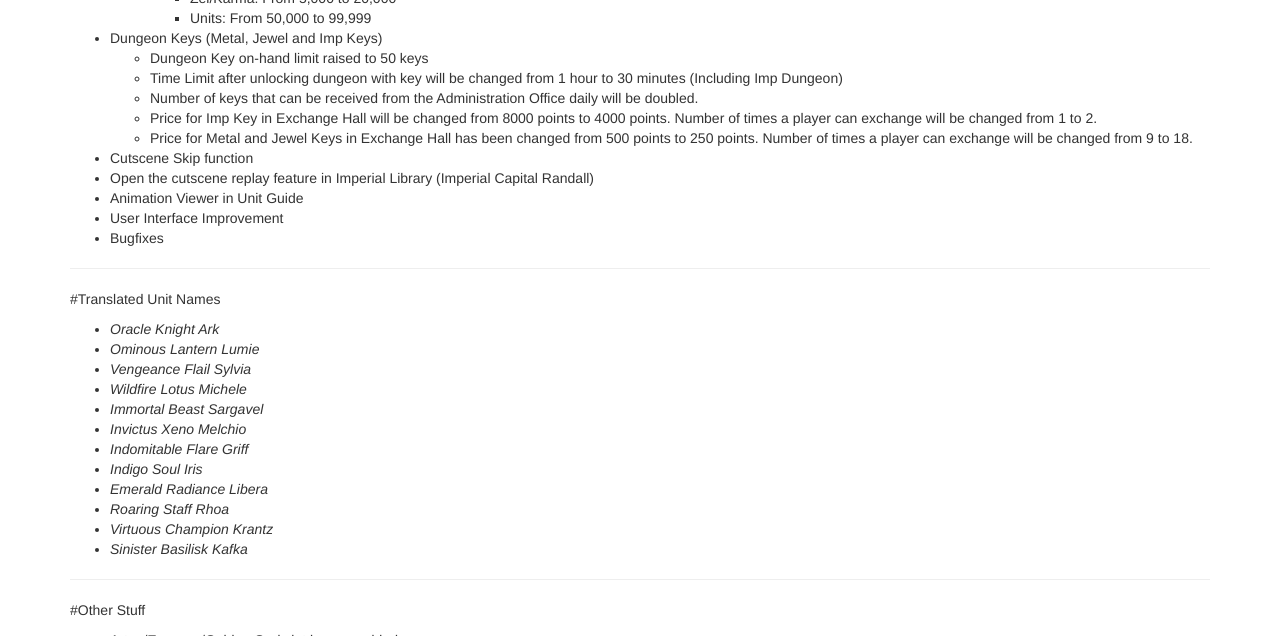
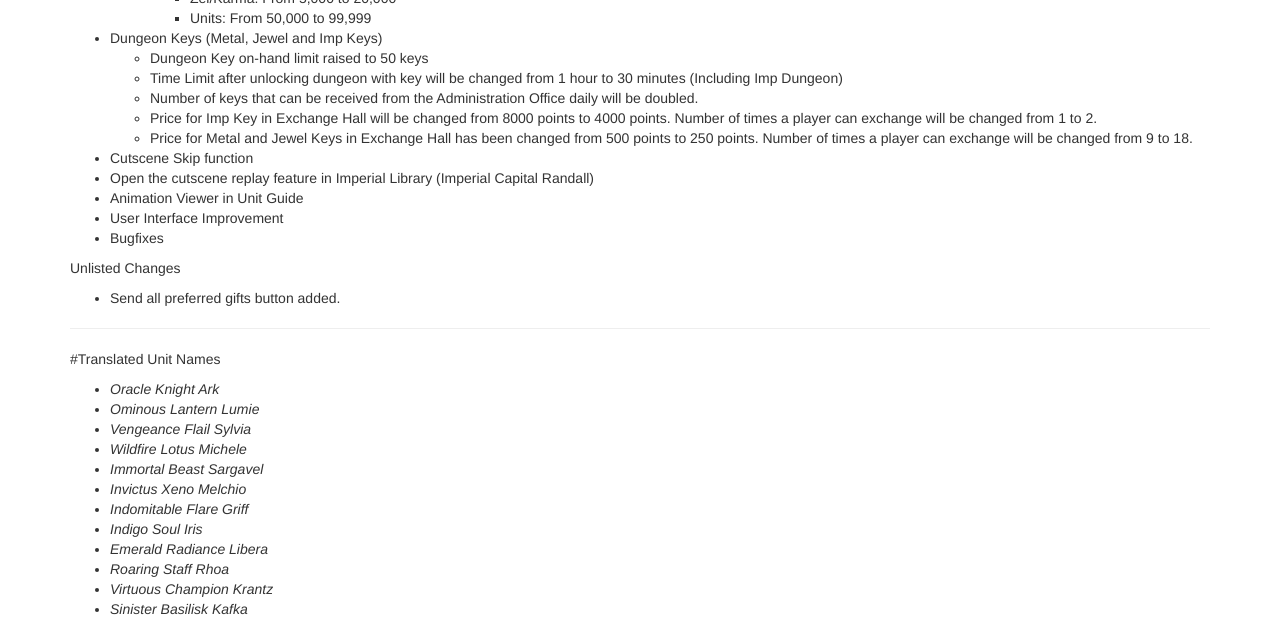
Before and after one commit to Deathmax/deathmax.github.io, a Jekyll site: the page built from index.html, in a window 1280 px wide and 900 px high, scrolled down 664 px, cut to the strip 0-636 px from the top of the window. Built offline with Jekyll 4.4.1, drawn with Linux system fonts in a browser that asks for light colours; nearby versions of some CDN libraries; library files that are not in the unit come from our copies; the list of posts is cut into pages by our own code.

Commit message:
preferred gifts.

```diff
--- a/_posts/2015-08-19-brave-frontier---update-notes---wed-aug-19-2015.md
+++ b/_posts/2015-08-19-brave-frontier---update-notes---wed-aug-19-2015.md
@@ -46,6 +46,10 @@ Overdrive will no longer consume a unit's turn. You will be able to activate Ove
 * User Interface Improvement
 * Bugfixes
 
+Unlisted Changes
+
+* Send all preferred gifts button added.
+
 ---
 
 #Translated Unit Names
```
